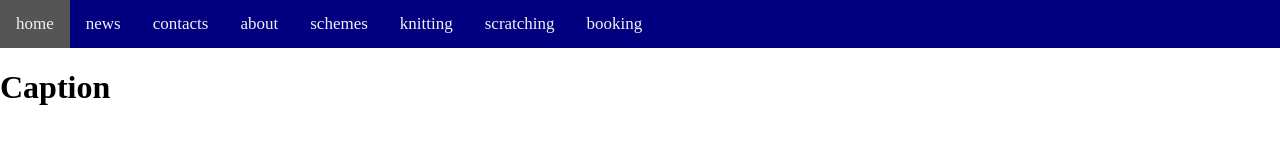
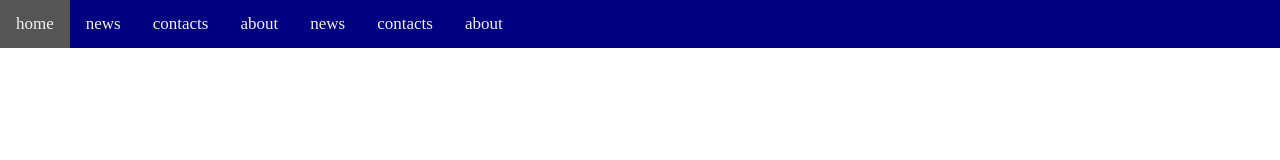
Before and after one commit to haawke/Adaptive-Menu, a plain HTML site: page index.html in a window 1280 px wide. Drawn offline with Linux system fonts and the light colour scheme.

Commit message:
Update index.html

```diff
--- a/index.html
+++ b/index.html
@@ -11,15 +11,15 @@
 		<li><a href="#" class="active">news</a></li>
 		<li><a href="#" class="active">contacts</a></li>
 		<li><a href="#" class="active">about</a></li>
-		<li><a href="#" class="active">schemes</a></li>
-		<li><a href="#" class="active">knitting</a></li>
-		<li><a href="#" class="active">scratching</a></li>
-		<li><a href="#" class="active">booking</a></li>
+		<li><a href="#" class="active">news</a></li>
+		<li><a href="#" class="active">contacts</a></li>
+		<li><a href="#" class="active">about</a></li>
+
 		<li class="icon"><a href="javascript:void(0);" style="font-size: 15px;" onclick="menu()">&#9776;</a></li>
 	</ul>
 
 
-	<h1>Caption</h1>
+
 
 <script src="js/script.js"></script>
 
```
